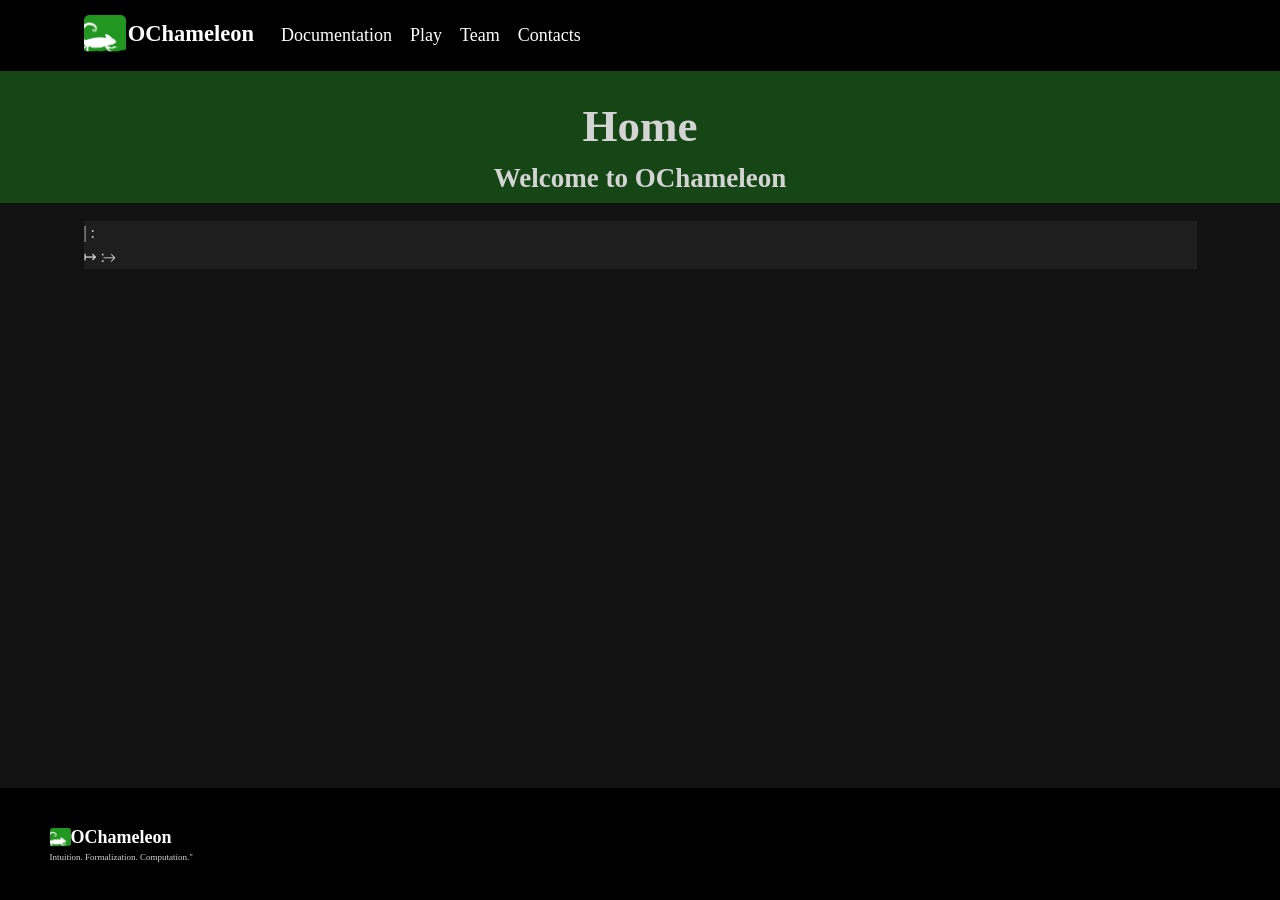
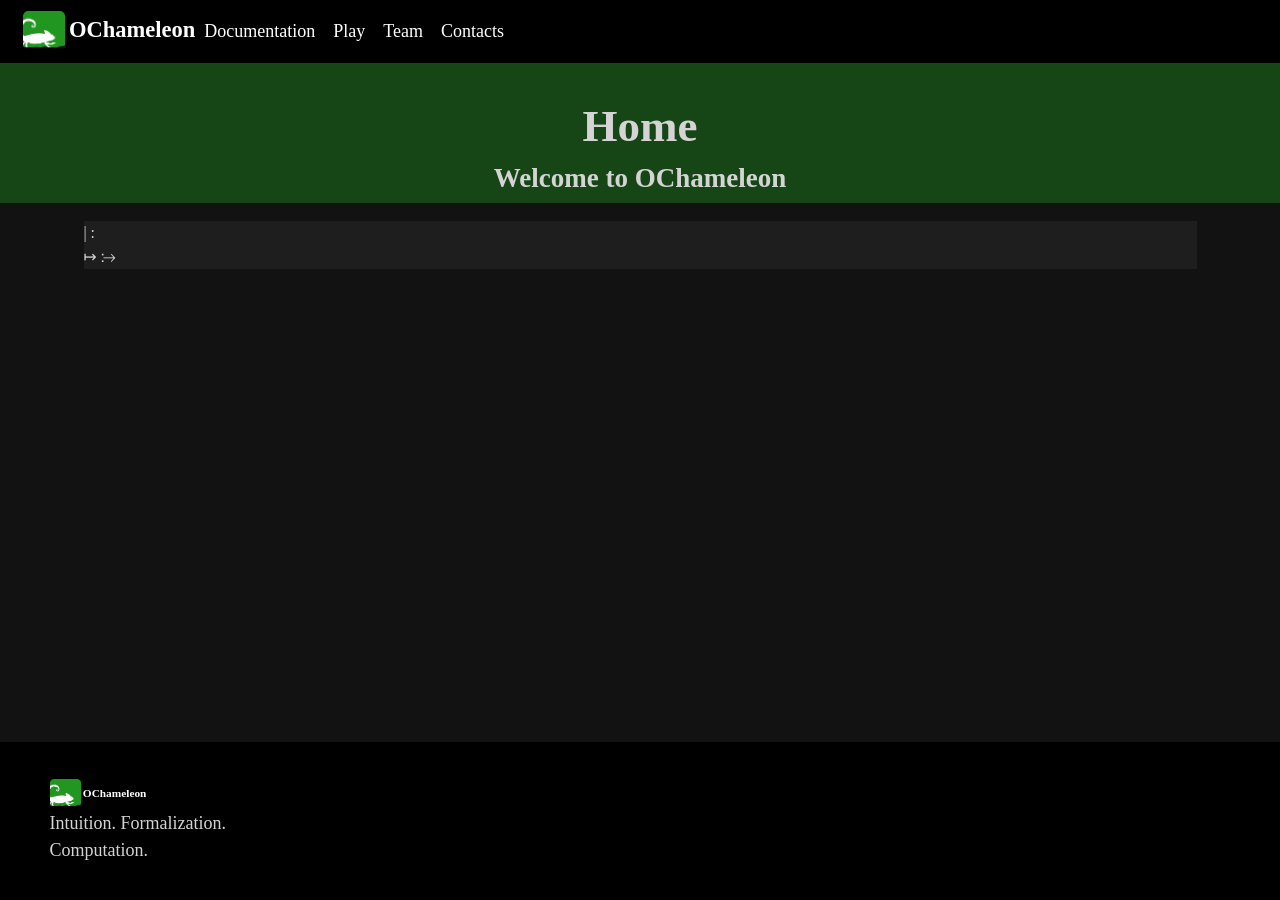
Before and after one commit to ochameleon/ochameleon.github.io, a Jekyll site: the page built from index.html, in a window 1280 px wide. Built offline with Jekyll 4.4.1, drawn with Linux system fonts in a browser that asks for light colours; some web fonts are replaced.

Commit message:
Changing menu container max padding size and correcting setup of logo

```diff
--- a/_includes/footer.html
+++ b/_includes/footer.html
@@ -3,11 +3,9 @@
         <div class="row">
             <div class="col-3">
                 <a href="{{ '/' | relative_url }}" class="footer-brand">
-                    <img src="{{ '/files/logo/colour-icon-square-top.png' | relative_url }}" width="21" alt="Logo"><b>OChameleon</b>
+                    <img src="{{ '/files/logo/colour-icon-square-top.png' | relative_url }}" width="31" alt="Logo"><b>OChameleon</b>
                 </a><br>
-                <div class="fs-8">
-                    Intuition. Formalization. Computation."
-                </div>
+                Intuition. Formalization. Computation.
             </div>
             <div class="col-9">
 
--- a/_includes/menu.html
+++ b/_includes/menu.html
@@ -1,5 +1,5 @@
 <nav class="navbar navbar-expand-lg navbar-dark fixed-top p-2">
-    <div class="container-lg">
+    <div class="container-xxl">
         <a href="{{ '/' | relative_url }}" class="navbar-brand">
             <img src="{{ '/files/logo/colour-icon-square-top.png' | relative_url }}" width="42" alt="Logo"><b>OChameleon</b>
         </a>
--- a/static/style.css
+++ b/static/style.css
@@ -117,7 +117,7 @@ footer {
     background-color: var(--nav-background-color);
 }
 
-.navbar-brand b {
+.navbar-brand {
     margin: 0;
     padding: 0;
     display: inline-block;
@@ -150,32 +150,28 @@ footer {
     text-decoration: none !important;
 }
 
-.navbar-brand img {
+.footer-brand img {
     margin-top: 0;
     margin-bottom: 0;
     margin-left: 0;
-    margin-right: 0.15rem;
+    margin-right: 0.8rem;
     padding: 0;
     display: inline-block;
 }
 
-.navbar-brand b {
+.footer-brand {
+    font-size: 0.63rem;
+
     margin: 0;
     padding: 0;
     display: inline-block;
 }
 
-.navbar-brand img {
+.footer-brand img {
     margin-top: 0;
     margin-bottom: 0;
     margin-left: 0;
     margin-right: 0.13rem;
-    padding: 0;
-    display: inline-block;
-}
-
-.navbar-brand b {
-    margin: 0;
     padding: 0;
     display: inline-block;
 }
```
